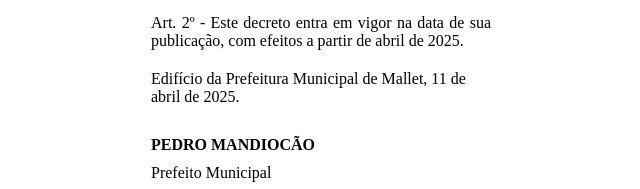
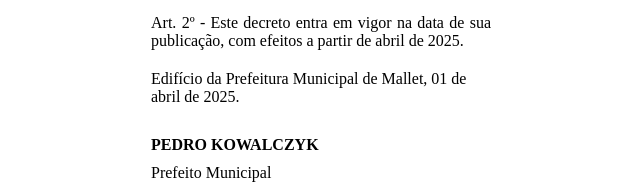
Before and after one commit to MateusFKrinski/DiarioOficial, a plain HTML site: page index.html in a window 1280 px wide. Shown: the part 1051-1240 px from the top of the page, 319-959 px from the left. Drawn offline with Linux system fonts and the light colour scheme.

Commit message:
Atualizar o index.html
Jeishdoabd

```diff
--- a/index.html
+++ b/index.html
@@ -133,13 +133,13 @@
         a partir de abril de 2025.
       </p>
 
-      <p class="sem-recuo">Edifício da Prefeitura Municipal de Mallet, 11 de abril de 2025.</p>
+      <p class="sem-recuo">Edifício da Prefeitura Municipal de Mallet, 01 de abril de 2025.</p>
 
 
 
       <div class="container">
         <p class="assinatura">
-        PEDRO MANDIOCÃO
+        PEDRO KOWALCZYK
       </p>
         <p>Prefeito Municipal</p>
       </div>
```
